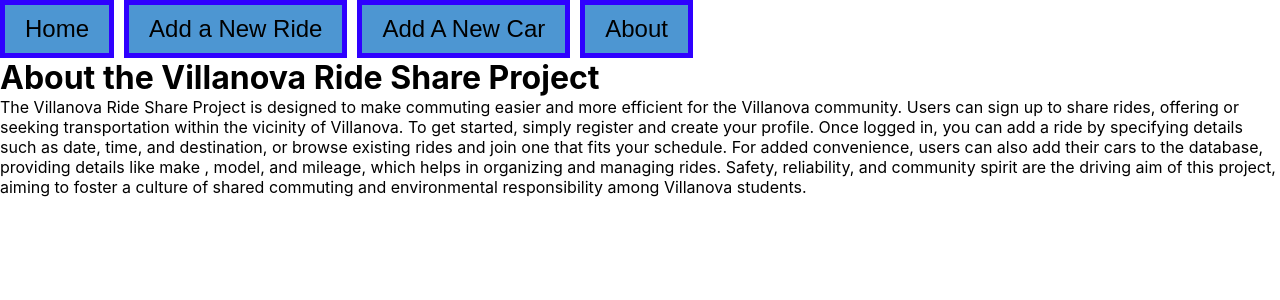
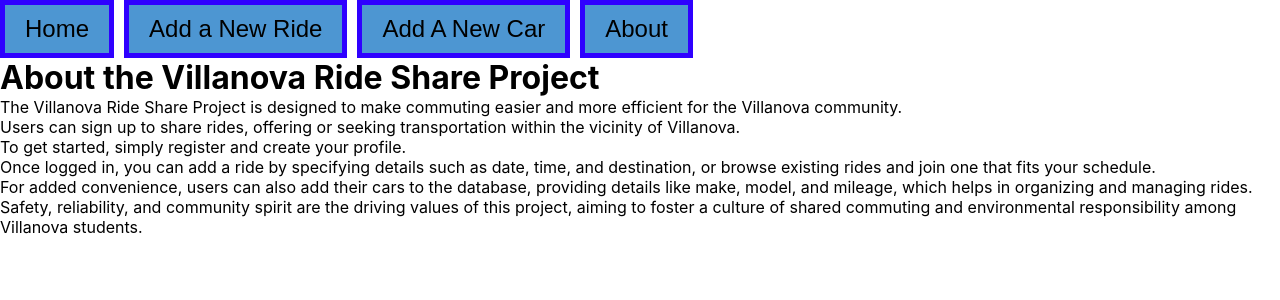
Before and after one commit to daym4/villanovarideshareproject, a React (Create React App) app: page /about in a window 1280 px wide. Shown: the top 300 px of the page. Built offline with nearby package versions, Linux system fonts and the light colour scheme.

Commit message:
Final version uploaded.

```diff
--- a/src/screens/About.js
+++ b/src/screens/About.js
@@ -2,24 +2,14 @@
     return (
         <div className="about">
             <h1>About the Villanova Ride Share Project</h1>
-            <p>
-                The Villanova Ride Share Project is designed to
-                 make commuting easier and more efficient for the
-                Villanova community. Users can sign up to share
-                rides, offering or seeking transportation within
-                the vicinity of Villanova. To get started, simply
-                register and create your profile. Once logged in,
-                you can add a ride by specifying details such as
-                date, time, and destination, or browse existing
-                rides and join one that fits your schedule.
-                For added convenience, users can also add their
-                cars to the database, providing details like make
-                , model, and mileage, which helps in organizing
-                and managing rides. Safety, reliability, and
-                community spirit are the driving aim of this project,
-                aiming to foster a culture of shared commuting and environmental
-                responsibility among Villanova students.
-            </p>
+            <ul>
+                <li>The Villanova Ride Share Project is designed to make commuting easier and more efficient for the Villanova community.</li>
+                <li>Users can sign up to share rides, offering or seeking transportation within the vicinity of Villanova.</li>
+                <li>To get started, simply register and create your profile.</li>
+                <li>Once logged in, you can add a ride by specifying details such as date, time, and destination, or browse existing rides and join one that fits your schedule.</li>
+                <li>For added convenience, users can also add their cars to the database, providing details like make, model, and mileage, which helps in organizing and managing rides.</li>
+                <li>Safety, reliability, and community spirit are the driving values of this project, aiming to foster a culture of shared commuting and environmental responsibility among Villanova students.</li>
+            </ul>
         </div>
     )
 }
```
Also changed, not shown: src/screens/Profile.js (added, +112 -0 lines).
